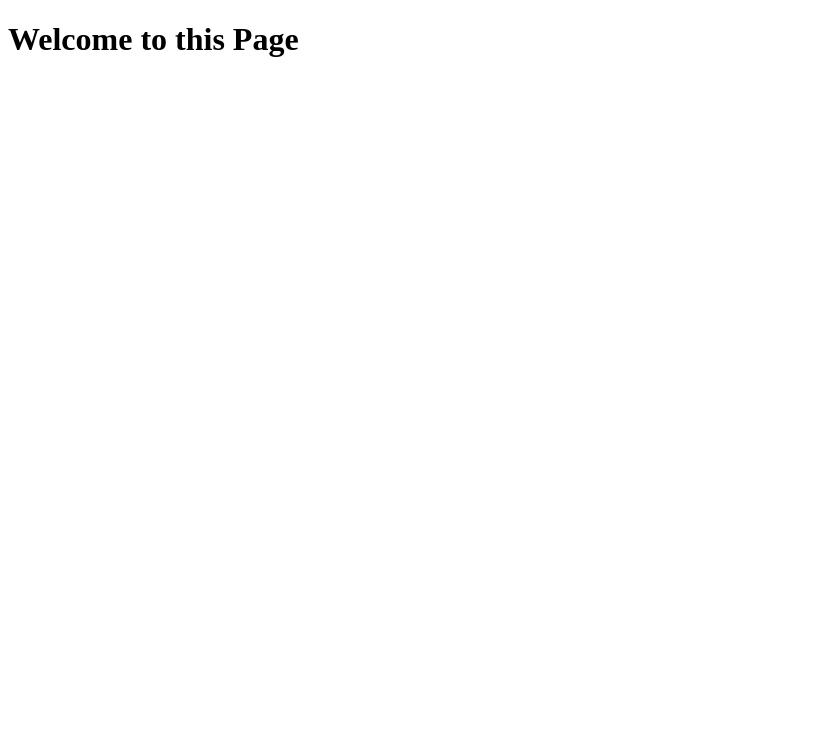
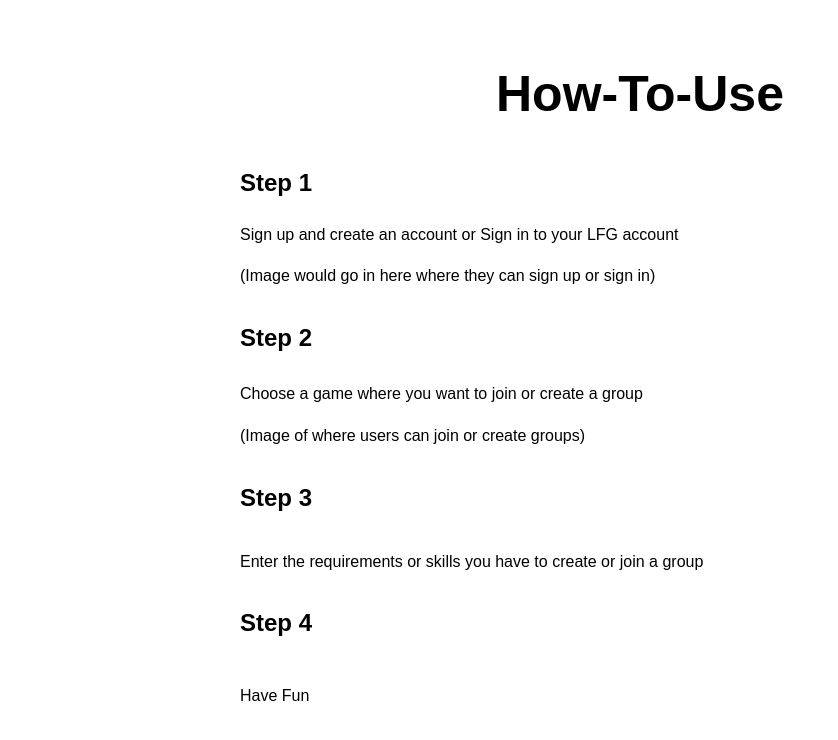
Before and after one commit to MelecaZane/AgileWebDev, a plain HTML site: page How-To-Use.html in a window 1280 px wide. Shown: the whole page, without its empty margins (0-838 px from the left). Drawn offline with Linux system fonts and the light colour scheme.

Commit message:
adding steps and making the basic layout for the page

```diff
--- a/How-To-Use.html
+++ b/How-To-Use.html
@@ -2,7 +2,56 @@
 <html>
 <head>
     <title>Page Title</title>
+    <style>
+        body {
+            font-family: Arial, sans-serif;
+            line-height: 1.6;
+            max-width: 800px;
+            margin: 0 auto;
+            padding: 20px;
+        }
+
+        h1 {
+            font-size: 50px; /* Set the font size to make it bigger */
+            text-align: center; /* Center the text */
+            margin-bottom: 20px;
+        }
+
+        h2, h3, h4, h5 {
+            margin-top: 30px;
+        }
+
+        h2, h3, h4, h5 {
+            font-size: 24px; /* Set the font size for steps 1 to 3 */
+        }
+
+        p {
+            margin-bottom: 10px;
+        }
+
+        /* Placeholder styles for images */
+        img {
+            max-width: 100%;
+            height: auto;
+            display: block;
+            margin: 20px auto;
+        }
+    </style>
 </head>
 <body>
-    <h1>Welcome to this Page</h1>
+    <h1>How-To-Use</h1>
+    <h2>Step 1</h2>
+    <p>Sign up and create an account or Sign in to your LFG account</p>
+    <p>(Image would go in here where they can sign up or sign in)</p>
+
+    <h3>Step 2</h3>
+    <p>Choose a game where you want to join or create a group</p>
+    <p>(Image of where users can join or create groups)</p>
+
+    <h4>Step 3</h4>
+    <p>Enter the requirements or skills you have to create or join a group</p>
+
+    <h5>Step 4</h5>
+    <p>Have Fun</p>
 </body>
+</html>
```
